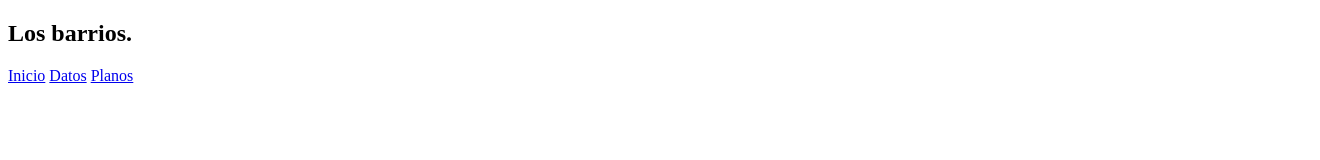
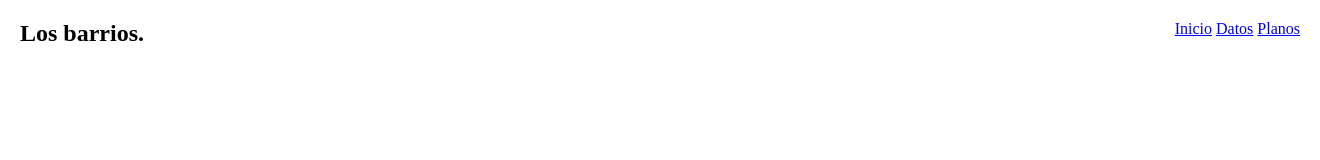
Before and after one commit to LeoFdez09/LosBarrios, a plain HTML site: page index.html in a window 1280 px wide. Shown: the whole page, 1320 px wide, since content can reach past the window. Drawn offline with Linux system fonts and the light colour scheme.

Commit message:
error width

```diff
--- a/index.html
+++ b/index.html
@@ -5,6 +5,7 @@
     <meta http-equiv="X-UA-Compatible" content="IE=edge">
     <meta name="viewport" content="width=device-width, initial-scale=1.0">
     <title>Los barrios</title>
+    <link rel="stylesheet" href="src/style.css">
 </head>
 <body>
     <header class="header">
--- a/src/style.css
+++ b/src/style.css
@@ -0,0 +1,20 @@
+* {
+    padding: 0;
+    margin: 0;
+}
+
+:root {
+    scroll-behavior: smooth;
+}
+
+body {
+    width: 100%;
+    height: 100%;
+}
+
+.header {
+    width: 100%;
+    padding: 20px;
+    display: flex;
+    justify-content: space-between;
+}
```
